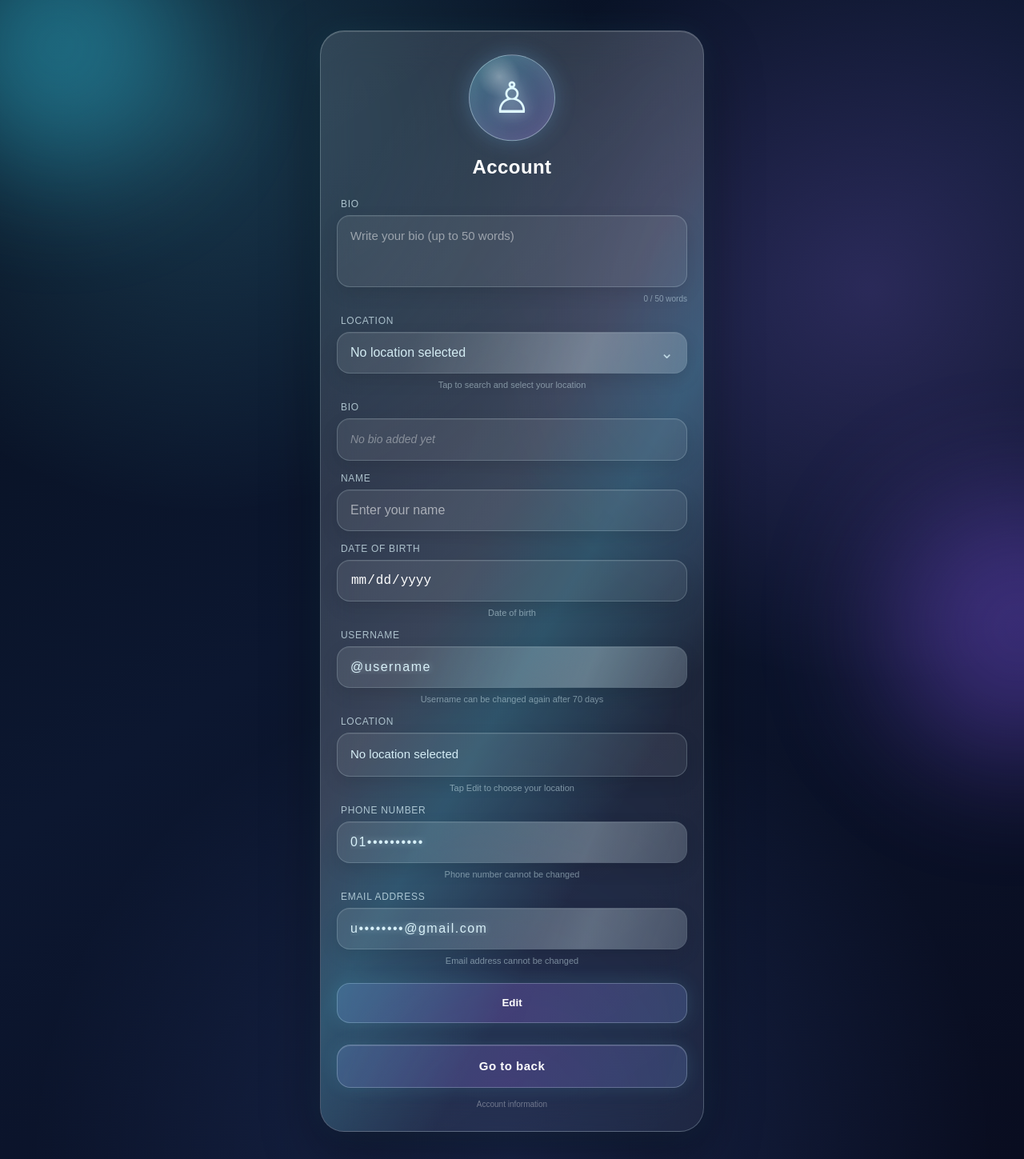
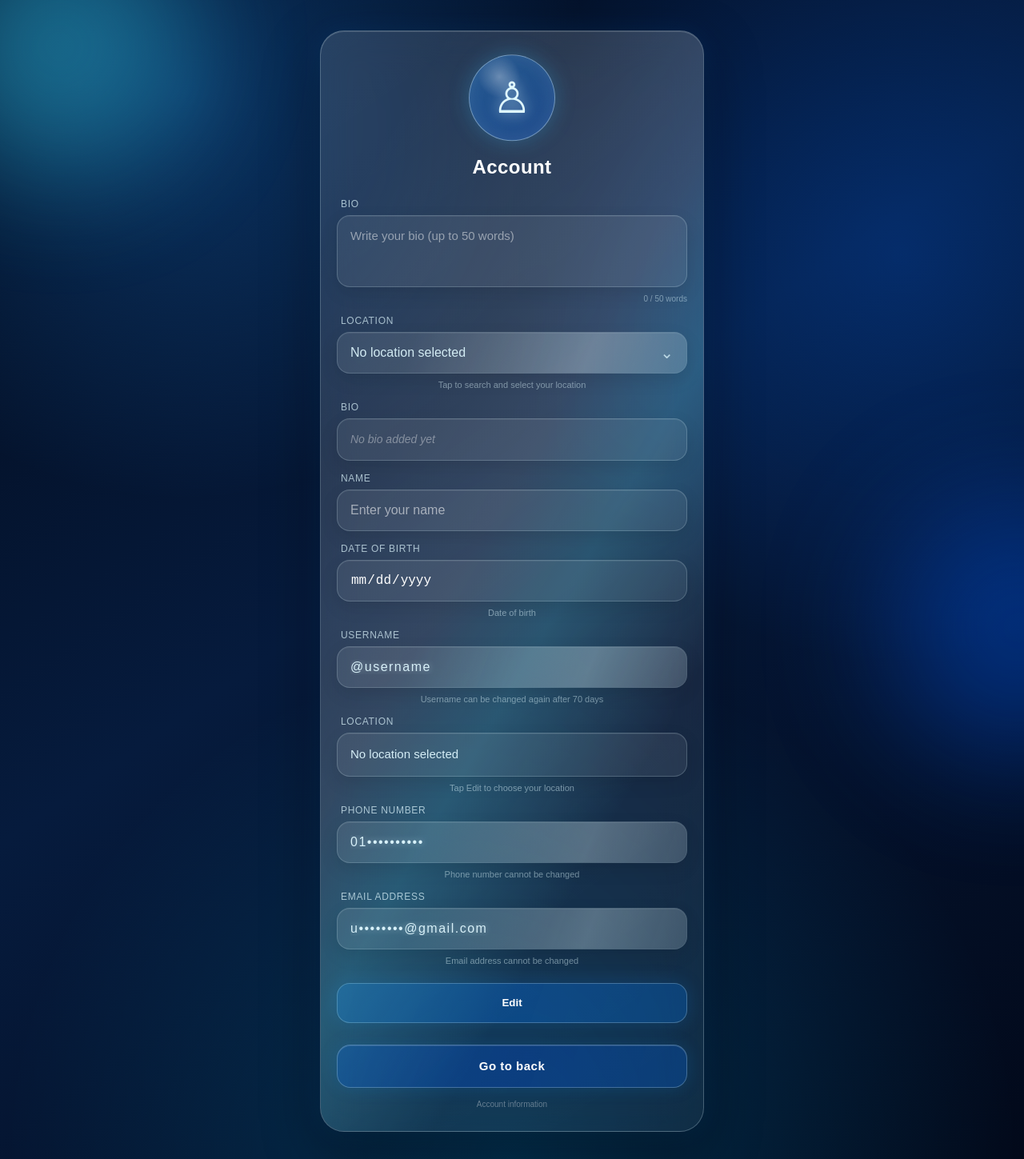
Before and after one commit to na2815772-byte/Bot-2, a plain HTML site: page account.html in a window 1280 px wide. Shown: the whole page at 80% size. Drawn offline with Linux system fonts and the light colour scheme.

Commit message:
Update account.html

```diff
--- a/account.html
+++ b/account.html
@@ -11,21 +11,21 @@ html,body{min-height:100%}
 body{
  min-height:100vh;font-family:Arial,Helvetica,sans-serif;color:#fff;
  display:flex;justify-content:center;align-items:flex-start;overflow-x:hidden;
- background:radial-gradient(circle at 20% 10%,rgba(98,232,255,.18),transparent 30%),
- radial-gradient(circle at 85% 25%,rgba(164,119,255,.20),transparent 32%),
- radial-gradient(circle at 50% 100%,rgba(95,140,255,.16),transparent 38%),
- linear-gradient(145deg,#07101f,#0c1730 45%,#090d20)
+ background:radial-gradient(circle at 18% 8%,rgba(30,144,255,.28),transparent 30%),
+ radial-gradient(circle at 88% 22%,rgba(0,102,255,.24),transparent 32%),
+ radial-gradient(circle at 50% 100%,rgba(0,191,255,.18),transparent 40%),
+ linear-gradient(145deg,#020b1c,#061b3d 45%,#02091a)
 }
 body:before,body:after{content:"";position:fixed;width:280px;height:280px;border-radius:50%;
  filter:blur(70px);opacity:.38;pointer-events:none;animation:orbMove 8s ease-in-out infinite alternate}
 body:before{background:#36dfff;top:-100px;left:-90px}
-body:after{background:#8d5cff;right:-100px;bottom:-100px;animation-delay:-4s}
+body:after{background:#005eff;right:-100px;bottom:-100px;animation-delay:-4s}
 @keyframes orbMove{from{transform:translate(0,0) scale(1)}to{transform:translate(35px,25px) scale(1.18)}}
 .account-page{width:100%;max-width:520px;min-height:100vh;padding:38px 20px 34px;position:relative;z-index:1}
 .account-card{position:relative;width:100%;padding:30px 20px 28px;border:1px solid rgba(223,248,255,.24);
  border-radius:30px;background:linear-gradient(145deg,rgba(255,255,255,.13),rgba(255,255,255,.055));
  backdrop-filter:blur(22px);-webkit-backdrop-filter:blur(22px);
- box-shadow:0 25px 70px rgba(0,0,0,.38),inset 0 1px 0 rgba(255,255,255,.16),0 0 35px rgba(98,232,255,.08);
+ box-shadow:0 25px 70px rgba(0,0,0,.38),inset 0 1px 0 rgba(255,255,255,.16),0 0 35px rgba(0,140,255,.12);
  overflow:hidden}
 .account-card:before{content:"";position:absolute;inset:-2px;border-radius:32px;
  background:linear-gradient(120deg,transparent 20%,rgba(223,248,255,.12) 42%,rgba(98,232,255,.22) 50%,transparent 62%);
@@ -34,11 +34,11 @@ body:after{background:#8d5cff;right:-100px;bottom:-100px;animation-delay:-4s}
 .profile-area{position:relative;text-align:center;z-index:2}
 .profile-icon{width:108px;height:108px;margin:0 auto 18px;border-radius:50%;display:flex;align-items:center;justify-content:center;
  font-size:54px;color:var(--ice);background:radial-gradient(circle at 35% 25%,rgba(255,255,255,.32),transparent 25%),
- linear-gradient(145deg,rgba(98,232,255,.30),rgba(164,119,255,.25));
- border:1px solid rgba(223,248,255,.42);box-shadow:0 0 25px rgba(98,232,255,.24),inset 0 0 25px rgba(255,255,255,.08);
+ linear-gradient(145deg,rgba(30,144,255,.34),rgba(0,102,255,.30));
+ border:1px solid rgba(223,248,255,.42);box-shadow:0 0 25px rgba(0,153,255,.28),inset 0 0 25px rgba(255,255,255,.08);
  text-shadow:0 0 18px rgba(223,248,255,.8);animation:profileGlow 3s ease-in-out infinite alternate}
 @keyframes profileGlow{from{transform:translateY(0);box-shadow:0 0 22px rgba(98,232,255,.22),inset 0 0 22px rgba(255,255,255,.08)}
-to{transform:translateY(-3px);box-shadow:0 0 38px rgba(164,119,255,.35),inset 0 0 30px rgba(255,255,255,.12)}}
+to{transform:translateY(-3px);box-shadow:0 0 38px rgba(0,119,255,.42),inset 0 0 30px rgba(255,255,255,.12)}}
 .profile-title{font-size:24px;font-weight:700;letter-spacing:.4px;margin-bottom:25px}
 .field{position:relative;z-index:2;margin-top:15px}
 .field-label{display:block;text-align:left;font-size:12px;color:rgba(223,248,255,.70);margin:0 0 7px 5px;letter-spacing:.7px;text-transform:uppercase}
@@ -48,7 +48,7 @@ to{transform:translateY(-3px);box-shadow:0 0 38px rgba(164,119,255,.35),inset 0
 .age-select{padding:0 14px;outline:none;font-size:16px}.age-select option{color:#111;background:#fff}
 .sensitive-field{position:relative;display:flex;align-items:center;padding:0 16px;cursor:pointer;overflow:hidden;
  transition:transform .22s ease,border-color .22s ease,box-shadow .22s ease}
-.sensitive-field:hover{border-color:rgba(223,248,255,.42);box-shadow:0 0 20px rgba(98,232,255,.12),inset 0 0 18px rgba(223,248,255,.05)}
+.sensitive-field:hover{border-color:rgba(223,248,255,.42);box-shadow:0 0 20px rgba(0,140,255,.16),inset 0 0 18px rgba(223,248,255,.05)}
 .sensitive-field.reveal{animation:iceShake .58s ease}
 @keyframes iceShake{0%{transform:translateX(0)}18%{transform:translateX(-5px) rotate(-.5deg)}
 36%{transform:translateX(5px) rotate(.5deg)}54%{transform:translateX(-4px)}72%{transform:translateX(3px)}100%{transform:translateX(0)}}
@@ -73,8 +73,8 @@ to{transform:translateY(-3px);box-shadow:0 0 38px rgba(164,119,255,.35),inset 0
 .hint{text-align:center;margin-top:8px;font-size:11px;color:rgba(223,248,255,.48)}
 .back-button{position:relative;z-index:3;width:100%;min-height:54px;margin-top:27px;border:1px solid rgba(223,248,255,.26);
  border-radius:17px;color:#fff;font-size:15px;font-weight:700;letter-spacing:.5px;cursor:pointer;
- background:linear-gradient(110deg,rgba(98,232,255,.18),rgba(164,119,255,.22),rgba(98,232,255,.18));
- background-size:200% 100%;box-shadow:0 0 22px rgba(98,232,255,.12),inset 0 1px 0 rgba(255,255,255,.12);
+ background:linear-gradient(110deg,rgba(0,140,255,.24),rgba(0,76,220,.32),rgba(0,140,255,.24));
+ background-size:200% 100%;box-shadow:0 0 22px rgba(0,140,255,.16),inset 0 1px 0 rgba(255,255,255,.12);
  transition:transform .2s ease,box-shadow .2s ease;animation:buttonFlow 4s linear infinite}
 @keyframes buttonFlow{0%{background-position:0 0}100%{background-position:200% 0}}
 .back-button:hover{transform:translateY(-2px);box-shadow:0 0 30px rgba(98,232,255,.22),inset 0 1px 0 rgba(255,255,255,.18)}
@@ -97,7 +97,7 @@ button:focus,input:focus,select:focus{outline:none}
  border-radius:16px;color:#fff;background:rgba(255,255,255,.075);font-family:inherit;font-size:14px;
  outline:none;box-shadow:inset 0 1px 0 rgba(255,255,255,.07)
 }
-.bio-input:focus,.name-field:focus{border-color:rgba(98,232,255,.48);box-shadow:0 0 20px rgba(98,232,255,.10)}
+.bio-input:focus,.name-field:focus{border-color:rgba(98,232,255,.48);box-shadow:0 0 20px rgba(0,140,255,.14)}
 .char-count{text-align:right;margin-top:5px;font-size:10px;color:rgba(223,248,255,.45)}
 .location-picker{position:relative}
 .location-results{
@@ -110,7 +110,7 @@ button:focus,input:focus,select:focus{outline:none}
  padding:11px 12px;border-radius:10px;cursor:pointer;color:rgba(223,248,255,.90);
  transition:background .18s ease,transform .18s ease
 }
-.location-option:hover{background:rgba(98,232,255,.12);transform:translateX(2px)}
+.location-option:hover{background:rgba(0,140,255,.16);transform:translateX(2px)}
 .location-empty{padding:11px 12px;color:rgba(255,255,255,.42);font-size:12px}
 
 .edit-button,.save-button,.cancel-button{
@@ -119,11 +119,11 @@ button:focus,input:focus,select:focus{outline:none}
  transition:transform .2s ease,box-shadow .2s ease,opacity .2s ease
 }
 .edit-button{
- margin-top:22px;background:linear-gradient(110deg,rgba(98,232,255,.20),rgba(164,119,255,.24),rgba(98,232,255,.20));
+ margin-top:22px;background:linear-gradient(110deg,rgba(0,140,255,.22),rgba(0,119,255,.30),rgba(0,140,255,.22));
  background-size:200% 100%;animation:buttonFlow 4s linear infinite;
- box-shadow:0 0 24px rgba(98,232,255,.13)
+ box-shadow:0 0 24px rgba(0,132,255,.18)
 }
-.edit-button:hover,.save-button:hover,.cancel-button:hover{transform:translateY(-2px);box-shadow:0 0 28px rgba(98,232,255,.20)}
+.edit-button:hover,.save-button:hover,.cancel-button:hover{transform:translateY(-2px);box-shadow:0 0 28px rgba(0,140,255,.22)}
 .edit-button:active,.save-button:active,.cancel-button:active{transform:scale(.97)}
 .edit-panel{
  margin-top:15px;padding:17px;border:1px solid rgba(223,248,255,.16);border-radius:20px;
@@ -133,7 +133,7 @@ button:focus,input:focus,select:focus{outline:none}
 .edit-row label{display:block;text-align:left;font-size:11px;color:rgba(223,248,255,.70);margin:0 0 6px 4px;text-transform:uppercase;letter-spacing:.6px}
 .username-status{min-height:18px;margin-top:6px;text-align:left;font-size:11px;color:rgba(223,248,255,.68)}
 .edit-actions{display:grid;grid-template-columns:1fr 1fr;gap:10px;margin-top:16px}
-.save-button{background:linear-gradient(110deg,rgba(98,232,255,.25),rgba(95,140,255,.30))}
+.save-button{background:linear-gradient(110deg,rgba(0,153,255,.28),rgba(0,102,255,.34))}
 .cancel-button{background:rgba(255,255,255,.07)}
 .edit-note{margin-top:12px;text-align:left;font-size:10px;line-height:1.55;color:rgba(255,255,255,.43)}
 input[type="date"]{color-scheme:dark}
@@ -155,7 +155,7 @@ input[type="date"]{color-scheme:dark}
  box-shadow:inset 0 1px 0 rgba(255,255,255,.07),0 8px 22px rgba(0,0,0,.10);
  transition:.22s ease
 }
-.location-box:hover{border-color:rgba(223,248,255,.45);box-shadow:0 0 25px rgba(98,232,255,.15)}
+.location-box:hover{border-color:rgba(223,248,255,.45);box-shadow:0 0 25px rgba(0,153,255,.18)}
 .location-box.selected{color:#fff;text-shadow:0 0 10px rgba(223,248,255,.5)}
 .location-arrow{position:absolute;right:16px;font-size:20px;color:rgba(223,248,255,.75)}
 .location-modal{
@@ -166,7 +166,7 @@ input[type="date"]{color-scheme:dark}
 .location-modal-card{
  width:min(470px,100%);max-height:80vh;padding:18px;border:1px solid rgba(223,248,255,.25);
  border-radius:24px;background:linear-gradient(145deg,rgba(20,35,65,.96),rgba(8,18,38,.96));
- box-shadow:0 25px 80px rgba(0,0,0,.55),0 0 35px rgba(98,232,255,.12)
+ box-shadow:0 25px 80px rgba(0,0,0,.55),0 0 35px rgba(0,140,255,.16)
 }
 .location-modal-head{display:flex;align-items:center;justify-content:space-between;margin-bottom:13px}
 .location-modal-head strong{font-size:18px}
@@ -181,7 +181,7 @@ input[type="date"]{color-scheme:dark}
  border-radius:13px;color:#fff;background:rgba(255,255,255,.055);cursor:pointer;
  transition:.18s ease
 }
-.location-result:hover{transform:translateX(3px);border-color:rgba(98,232,255,.38);background:rgba(98,232,255,.10)}
+.location-result:hover{transform:translateX(3px);border-color:rgba(30,170,255,.42);background:rgba(0,140,255,.14)}
 .location-result small{display:block;margin-top:3px;color:rgba(223,248,255,.48)}
 .location-empty{padding:15px;text-align:center;color:rgba(255,255,255,.45);font-size:12px}
 
@@ -670,4 +670,4 @@ document.getElementById("backButton").addEventListener("click",()=>{
 });
 </script>
 </body>
-  </html>
+</html>
```
